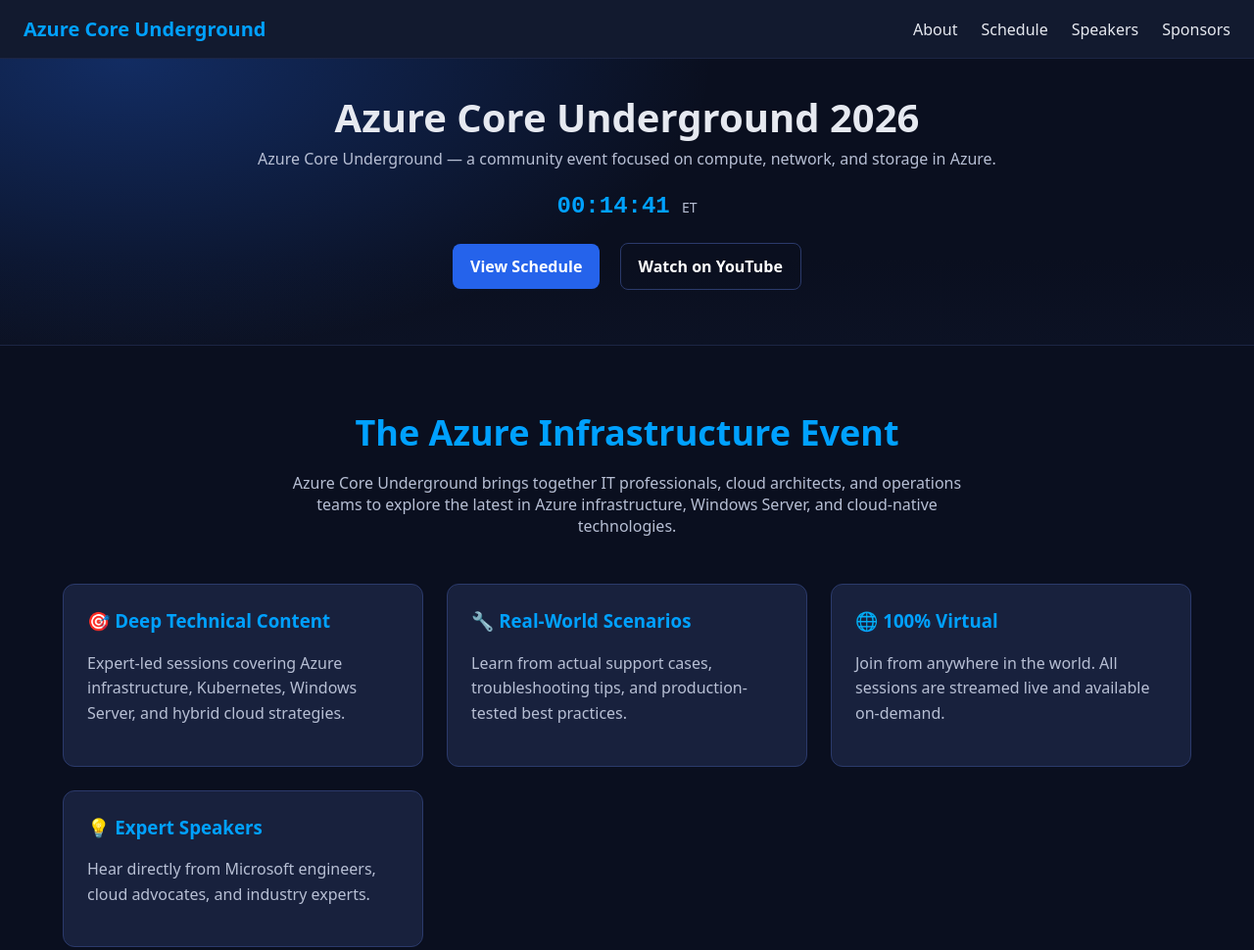
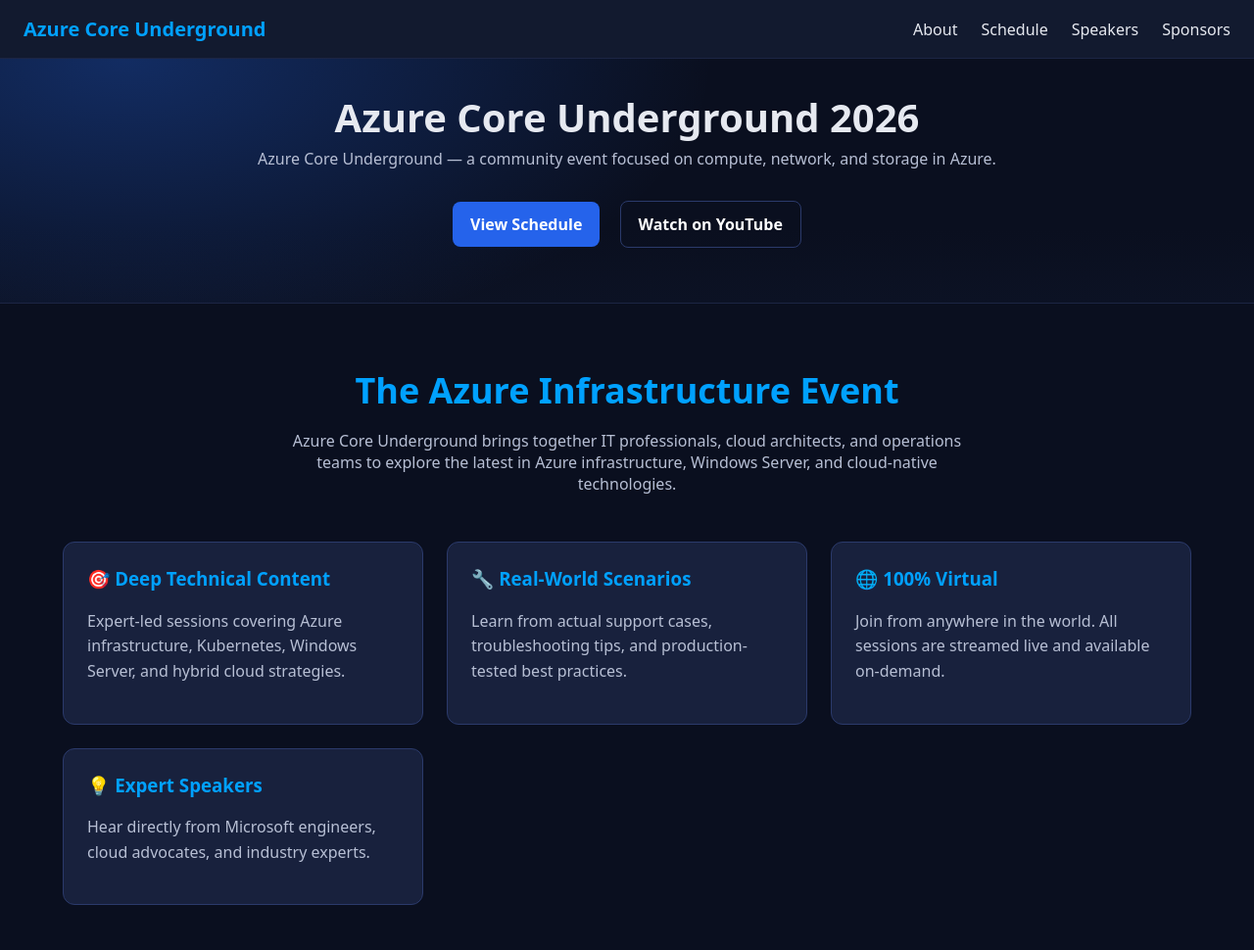
Before and after one commit to usepowershell/Azr-Core-Event, a plain HTML site: page index.html in a window 1280 px wide. Shown: the top 970 px of the page at 98% size. Drawn offline with Linux system fonts and the light colour scheme.

Commit message:
Remove clock and timezone from hero section

```diff
--- a/index.html
+++ b/index.html
@@ -254,11 +254,6 @@
         <h1>Azure Core Underground 2026</h1>
         <p class="tagline">Azure Core Underground — a community event focused on compute, network, and storage in Azure.</p>
 
-        <div class="clock-container">
-            <span class="video-clock" id="event-clock">--:--:--</span>
-            <span class="timezone">ET</span>
-        </div>
-
         <div>
             <a href="#schedule" class="cta">View Schedule</a>
             <a href="https://www.youtube.com/@yourChannel" class="cta secondary" target="_blank">Watch on YouTube</a>
@@ -422,21 +417,5 @@
         <p class="copyright">© 2026 Azure Core Underground. All rights reserved.</p>
     </footer>
 
-    <script>
-        // Simple clock script
-        function updateClock() {
-            const now = new Date();
-            const options = {
-                hour: '2-digit',
-                minute: '2-digit',
-                second: '2-digit',
-                hour12: false,
-                timeZone: 'America/New_York'
-            };
-            document.getElementById('event-clock').textContent = now.toLocaleTimeString('en-US', options);
-        }
-        updateClock();
-        setInterval(updateClock, 1000);
-    </script>
 </body>
 </html>
```
